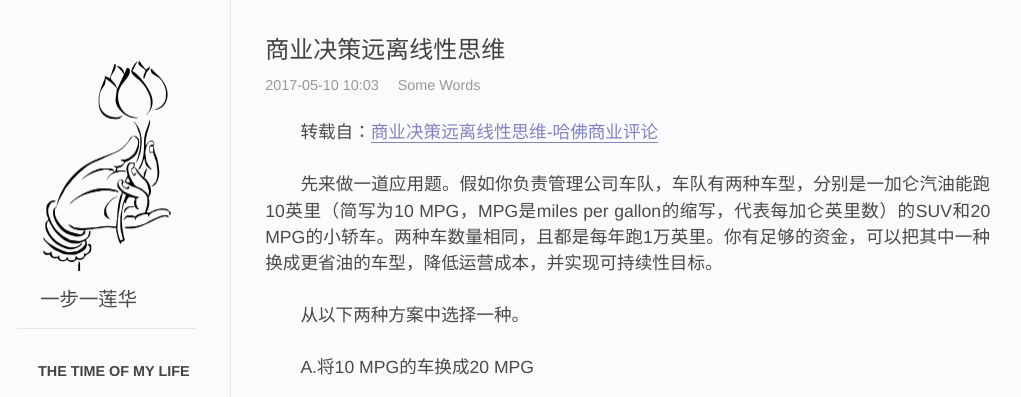
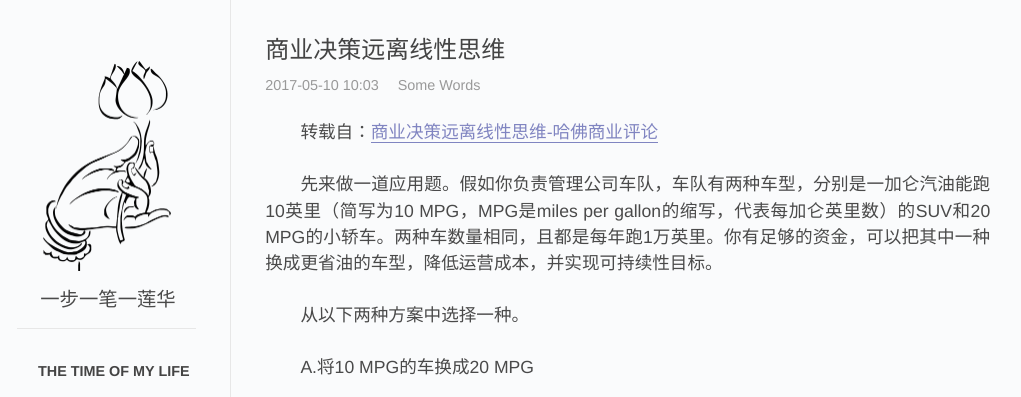
Before and after one commit to JohnnieFucker/blog, a Jekyll site: the page built from index.html, in a window 1280 px wide. Shown: the top 397 px of the page, without its empty margins (159-1180 px from the left). Built offline with Jekyll 4.4.1, drawn with Linux system fonts in a browser that asks for light colours; the list of posts is cut into pages by our own code.

```diff
--- a/_includes/leftBar.html
+++ b/_includes/leftBar.html
@@ -1,7 +1,7 @@
 <div class="sidebar" id="sidebar">
     <div class="header">
         <h1 class="title"><a href="/"><img id="logo" src="/images/lotus.png"></a></h1>
-        <span class="tagline">一步一莲华</span>
+        <span class="tagline">一步一笔一莲华</span>
     </div>
     <div class="posts">
         <ul class="posts-list">
```
Also changed, not shown: README.md, images/lotus.png.
